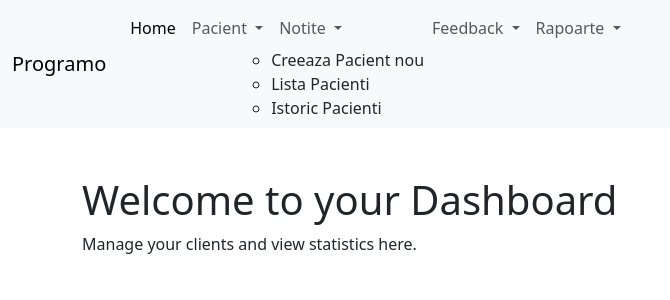
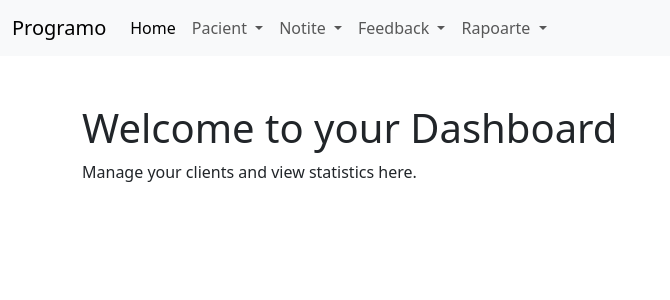
Before and after one commit to Ionut2213/Web_Application_Programo, a Django app: template programo/templates/home/clientview.html in a window 1280 px wide. Shown: the top 300 px of the page, without its empty margins (0-670 px from the left). Run offline with Django 3.2, Linux system fonts and the light colour scheme; the template is opened without the code that fills it, so the values that code supplies are empty.

Commit message:
so for now home page looks good , you can create a new user all the steps works fine, i need to fix an issue on login page more is a visual bug , after you created your account you can access dashboard there was some issues with the list fixed now all apears ok and dropdown properly. now is time to work on reset password forms

```diff
--- a/programo/templates/home/clientview.html
+++ b/programo/templates/home/clientview.html
@@ -2,73 +2,79 @@
 <html lang="en">
 <head>
     <meta charset="UTF-8">
-    <meta name = "viewport" content="width=device-width, initial-scale=1.0">
+    <meta name="viewport" content="width=device-width, initial-scale=1.0">
     <title>Dashboard</title>
     <link href="https://cdn.jsdelivr.net/npm/bootstrap@5.3.0/dist/css/bootstrap.min.css" rel="stylesheet">
 </head>
 <body>
-<nav class = "navbar navbar-expand-lg bg-body-tertiary">
-    <div class = "container-fluid">
-        <a class = "navbar-brand" href="#">Programo</a>
-        <button class = "navbar-toggler" type="button" data-bs-toggle = "collapse" data-bs-target="#navbarSupportedContent"
+<nav class="navbar navbar-expand-lg bg-body-tertiary">
+    <div class="container-fluid">
+        <a class="navbar-brand" href="#">Programo</a>
+        <button class="navbar-toggler" type="button" data-bs-toggle="collapse" data-bs-target="#navbarSupportedContent"
                 aria-controls="navbarSupportedContent" aria-expanded="false" aria-label="Toggle navigation">
             <span class="navbar-toggler-icon"></span>
         </button>
-        <div class = "collapse navbar-collapse" id = "navbarSupportedContent">
-            <ul class = "navbar-nav me-auto mb-2 mb-lg-0">
-                <li class = "nav-item">
-                    <a class = "nav-link active" aria-current="page" href="#">Home</a>
+
+        <div class="collapse navbar-collapse" id="navbarSupportedContent">
+            <ul class="navbar-nav me-auto mb-2 mb-lg-0">
+                <li class="nav-item">
+                    <a class="nav-link active" aria-current="page" href="#">Home</a>
                 </li>
-                <li class = "nav-item dropdown">
-                    <a class = "nav-link dropdown-toggle" href="#" role="button" data-bs-toggle="dropdown"
-                        aria-expanded="false">
+
+                <!-- Pacient -->
+                <li class="nav-item dropdown">
+                    <a class="nav-link dropdown-toggle" href="#" role="button" data-bs-toggle="dropdown" aria-expanded="false">
                         Pacient
                     </a>
                     <ul class="dropdown-menu">
-                        <li><a class = "dropdown-item" href = "{%url 'create-pacient'%}">Creeaza pacient nou</a></li>
-                        <li><a class = "dropdown-item" href = "{%url 'list-pacients'%}">Lista Pacienti</a></li>
-                        <li><a class = "dropdown-item" href = "#">Istoric Pacienti</a></li>
+                        <li><a class="dropdown-item" href="{% url 'create-pacient' %}">Creeaza pacient nou</a></li>
+                        <li><a class="dropdown-item" href="{% url 'list-pacients' %}">Lista Pacienti</a></li>
+                        <li><a class="dropdown-item" href="#">Istoric Pacienti</a></li>
                     </ul>
                 </li>
-                <li class = "nav-item dropdown">
-                    <a class = "nav-link dropdown-toggle" href="#" role="button" data-bs-target="dropdown"
-                        aria-expanded="false">
+
+                <!-- Notite -->
+                <li class="nav-item dropdown">
+                    <a class="nav-link dropdown-toggle" href="#" role="button" data-bs-toggle="dropdown" aria-expanded="false">
                         Notite
                     </a>
-                    <ul class = "dropdown-item">
-                        <li><a class = "dropdown-item" href="{%url 'create-pacient'%}">Creeaza Pacient nou</a></li>
-                        <li><a class = "dropdown-item" href="{% url 'list-pacients'%}">Lista Pacienti</a></li>
-                        <li><a class = "dropdown-item" href="#">Istoric Pacienti</a></li>
+                    <ul class="dropdown-menu">
+                        <li><a class="dropdown-item" href="{% url 'create-pacient' %}">Creeaza pacient nou</a></li>
+                        <li><a class="dropdown-item" href="{% url 'list-pacients' %}">Lista Pacienti</a></li>
+                        <li><a class="dropdown-item" href="#">Istoric Pacienti</a></li>
                     </ul>
                 </li>
-                <li class = "nav-item dropdown">
-                    <a class = "nav-link dropdown-toggle" href="#" role="button" data-bs-target="dropdown"
-                        aria-expanded="false">
+
+                <!-- Feedback -->
+                <li class="nav-item dropdown">
+                    <a class="nav-link dropdown-toggle" href="#" role="button" data-bs-toggle="dropdown" aria-expanded="false">
                         Feedback
                     </a>
-                    <ul class = "dropdown-menu">
-                        <li><a class = "dropdown-item" href="{%url 'add-feedback'%}">Create a new feedback</a></li>
-                        <li><a class = "dropdown-item" href="{%url 'note_list'%}">Lista Notite</a></li>
-                        <li><a class = "dropdown-item" href="#">Istoric Notite</a></li>
+                    <ul class="dropdown-menu">
+                        <li><a class="dropdown-item" href="{% url 'add-feedback' %}">Create a new feedback</a></li>
+                        <li><a class="dropdown-item" href="{% url 'note_list' %}">Lista Notite</a></li>
+                        <li><a class="dropdown-item" href="#">Istoric Notite</a></li>
                     </ul>
                 </li>
-                <li class = "nav-item dropdown">
-                    <a class="nav-link dropdown-toggle" href="#" role="button" data-bs-target="dropdown"
-                        aria-expanded="false">
+
+                <!-- Rapoarte -->
+                <li class="nav-item dropdown">
+                    <a class="nav-link dropdown-toggle" href="#" role="button" data-bs-toggle="dropdown" aria-expanded="false">
                         Rapoarte
                     </a>
                     <ul class="dropdown-menu">
-                        <li><a class="dropdown-item" href="{%url 'generate-report'%}">Genereaza Rapoarte</a></li>
-                        <li><a class ="dropdown-item" href="#">Lista Rapoarte</a></li>
+                        <li><a class="dropdown-item" href="{% url 'generate-report' %}">Genereaza Rapoarte</a></li>
+                        <li><a class="dropdown-item" href="#">Lista Rapoarte</a></li>
                     </ul>
                 </li>
             </ul>
-            {%if user.is_authenticated%}
-            <form method="post" action="{%url 'logout'%}">
+
+            {% if user.is_authenticated %}
+            <form method="post" action="{% url 'logout' %}">
                 {% csrf_token %}
-                <button type="submit" class="btn btn-outline-secondary">Logout, {{user.username}}</button>
+                <button type="submit" class="btn btn-outline-secondary">Logout, {{ user.username }}</button>
             </form>
-            {%endif%}
+            {% endif %}
         </div>
     </div>
 </nav>
@@ -78,6 +84,6 @@
     <p>Manage your clients and view statistics here.</p>
 </div>
 
-<script src = "https://cdn.jsdelivr.net/npm/bootstrap@5.3.0/dist/js/bootstrap.bundle.min.js"></script>
+<script src="https://cdn.jsdelivr.net/npm/bootstrap@5.3.0/dist/js/bootstrap.bundle.min.js"></script>
 </body>
 </html>
```
Also changed, not shown: programo/db.sqlite3, 1 other file.
